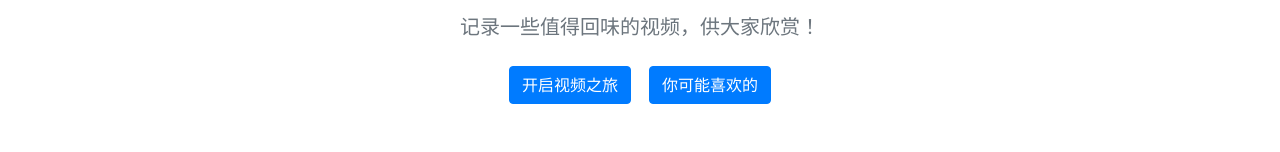
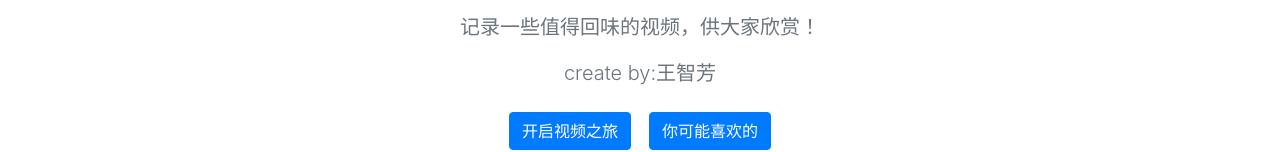
Before and after one commit to wonderfulwzf/wy_web, a Vue app in the folder web/: page /index in a window 1280 px wide. Shown: the part 196-348 px from the top of the page. Built offline with nearby package versions, Linux system fonts and the light colour scheme; no server answers; a small style sheet from the web is missing.

Commit message:
添加标识

```diff
--- a/web/src/views/Index.vue
+++ b/web/src/views/Index.vue
@@ -4,6 +4,7 @@
    <div class="container">
     <h1>往忆视频</h1>
     <p class="lead text-muted">记录一些值得回味的视频，供大家欣赏！</p>
+    <p class="lead text-muted">create by:王智芳</p>
     <p>
      <router-link to="/list" class="btn btn-primary my-2">开启视频之旅</router-link>
      &nbsp;&nbsp;
```
